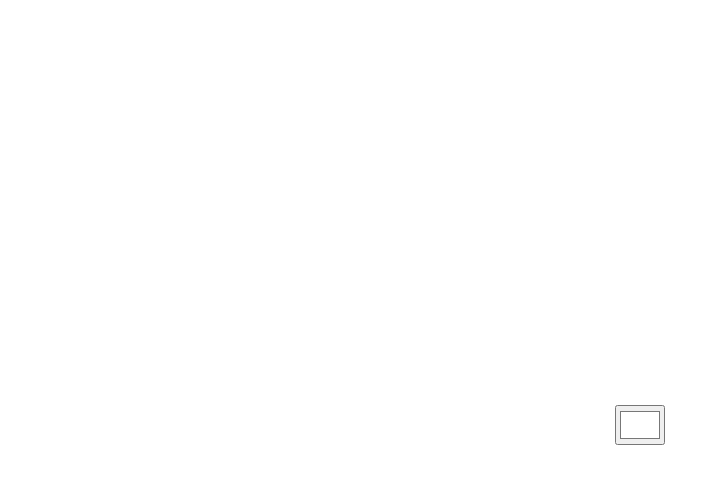
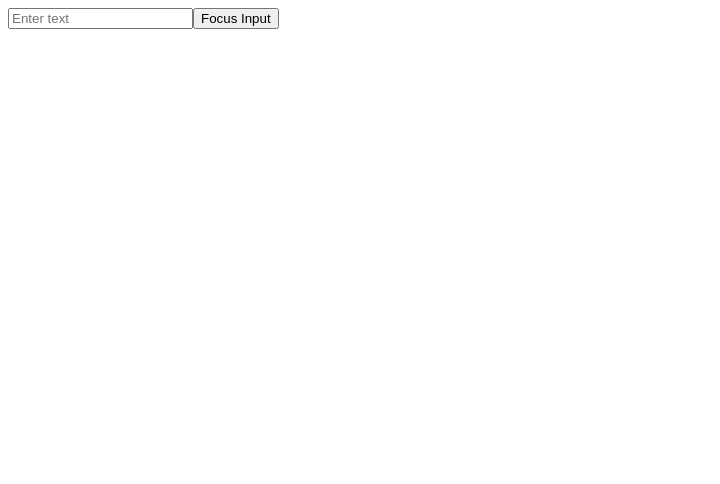
Before and after one commit to djimgon/react-learning-lab, a React app in the folder frontend/: page / in a window 1280 px wide. Shown: the top 484 px of the page, without its empty margins (0-720 px from the left). Built offline with nearby package versions, Linux system fonts and the light colour scheme; the HTML template or start-up script is replaced by a standard one.

Commit message:
Ex 6 - userRef element

```diff
--- a/frontend/src/App.jsx
+++ b/frontend/src/App.jsx
@@ -1,4 +1,4 @@
-import Exercise from './lab/01-color-picker/Exercise'
+import Exercise from './exercises/06-useRef/Exercise'
 
 function App() {
   return <Exercise />
--- /dev/null
+++ b/frontend/src/exercises/06-useRef/Exercise.jsx
@@ -0,0 +1,18 @@
+import { useRef } from "react";
+
+export default function Exercise() {
+  const inputRef = useRef(null);
+
+  const handleFocus = () => {
+    if (inputRef.current) {
+      inputRef.current.focus();
+    }
+  };
+
+  return (
+    <div>
+      <input ref={inputRef} type="text" placeholder="Enter text" />
+      <button onClick={handleFocus}>Focus Input</button>
+    </div>
+  );
+}
```
